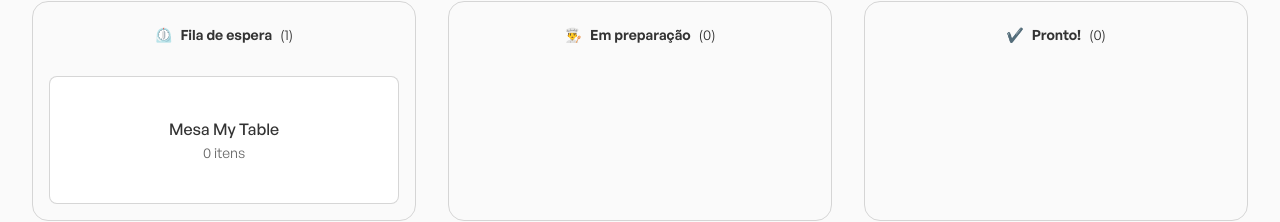
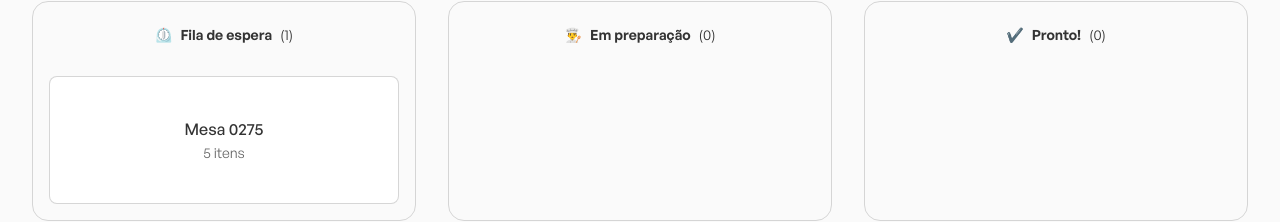
Before and after one commit to VictorTarnovski/react-for-restaurants, a React (Vite) app: page / in a window 1280 px wide. Shown: the part 237-459 px from the top of the page. Built offline with nearby package versions, Linux system fonts and the light colour scheme.

Commit message:
fix values on orderModal

```diff
--- a/src/components/OrderModal/index.tsx
+++ b/src/components/OrderModal/index.tsx
@@ -1,4 +1,3 @@
-// import { Order } from '../../types/Order'
 import { ModalBody, Overlay, OrderDetails } from './styles'
 import closeIcon from '../../assets/images/close-icon.svg'
 import { OrderWithRelatedInfo } from '../../types/Order'
@@ -33,15 +32,19 @@ export const OrderModal = ({ visible, setIsVisible, order }: OrderModalProps) =>
         </div>
 
         <OrderDetails>
-          <strong> Itens </strong>
-
-          {order.orderDishes.map((orderDish) => {
+          <>
+            <strong> Itens </strong>
+            {console.log(order)}
+            {order.orderDishes.map((orderDish) => {
             return (
               <div key={orderDish.id}>
-                {orderDish.dishId}
+                Prato: {orderDish.dish.name}
+                <br/>
+                Quantidade: {orderDish.quantityPerOrder}
               </div>
             )
-          })}
+            })}
+          </>
         </OrderDetails>
       </ModalBody>
     </Overlay>
--- a/src/components/Orders/index.tsx
+++ b/src/components/Orders/index.tsx
@@ -2,16 +2,15 @@ import { OrdersBoard } from '../OrdersBoard'
 import { Container } from './styles'
 import { orders } from '../../mocks/orders'
 import { tables } from '../../mocks/tables'
+import { dishes } from '../../mocks/dishes'
 import { Order, OrderDish, OrderDishWithRelatedInfo, OrderWithRelatedInfo, OrderStatusIcons, OrderStatusLabel } from '../../types/Order'
 import { Table } from '../../types/Table'
-import { Dish } from '../../types/Dish'
 
 const findRelatedTable = (id: string): Table | undefined => {
   return tables.find((table) => table.id === id)
 }
 
 const findRelatedOrderDish = (orderDishes: OrderDish[]): OrderDishWithRelatedInfo[] => {
-  const dishes: Dish[] =[]
   const orderDishesToReturn: OrderDishWithRelatedInfo[] = []
 
   for (const orderDish of orderDishes) {
--- a/src/components/OrdersBoard/index.tsx
+++ b/src/components/OrdersBoard/index.tsx
@@ -25,6 +25,14 @@ export const OrdersBoard = ({ icon, title, orders }: OrdersBoardsProps) => {
     }
   })
 
+  const sumQuantity = (order: OrderWithRelatedInfo): number => {
+    let quantity: number = 0
+    for(const orderDish of order.orderDishes) {
+      quantity = quantity + orderDish.quantityPerOrder
+    }
+    return quantity
+  }
+
   return (
     <Board>
       <OrderModal visible={isModalVisible} setIsVisible={setIsModalVisible} order={selectedOrder}/>
@@ -37,7 +45,7 @@ export const OrdersBoard = ({ icon, title, orders }: OrdersBoardsProps) => {
         <OrdersContainer key={order.id}>
           <button type="button" onClick={() => { return handleOpenModal(order) }}>
             <strong>Mesa {order.table.name}</strong>
-            <span>{order.orderDishes.length} itens</span>
+            <span>{sumQuantity(order)} itens</span>
           </button>
         </OrdersContainer>
       )))}
--- a/src/mocks/dishes.ts
+++ b/src/mocks/dishes.ts
@@ -1,8 +1,16 @@
-import { Table } from '../types/Table'
+import { Dish } from '../types/Dish'
 
-export const tables: Table[] = [
+export const dishes: Dish[] = [
   {
-    id: 'a49d0d4f-5f7a-46bb-a804-ba1a1c8740d3',
-    name: 'My Table'
+    id: '96701939-bf45-44e1-965f-09f456e5ddc3',
+    name: 'Hambúrguer',
+    price: 3200,
+    dishIngredients: []
+  },
+  {
+    id: '96701939-bf45-44e1-965f-09f456e5dd11',
+    name: 'Coca',
+    price: 5000,
+    dishIngredients: []
   }
 ]
--- a/src/mocks/orders.ts
+++ b/src/mocks/orders.ts
@@ -9,9 +9,15 @@ export const orders: Order[] = [
     orderDishes: [
       {
         id: '393f5311-f87a-4a9f-8722-dc4c3ec9c020',
-        orderId: '93690910-3914-4e16-bcf0-d031e234ccc2',
-        dishId: '17c22b06-b716-4a87-ada6-940f18b6e51f',
+        orderId: '6372e48cbcd195b0d3d0f7f3',
+        dishId: '96701939-bf45-44e1-965f-09f456e5ddc3',
         quantityPerOrder: 2
+      },
+      {
+        id: '393f5311-f87a-4a9f-8722-dc4c3ec9c021',
+        orderId: '6372e48cbcd195b0d3d0f7f3',
+        dishId: '96701939-bf45-44e1-965f-09f456e5dd11',
+        quantityPerOrder: 3
       }
     ],
   }
--- a/src/mocks/tables.ts
+++ b/src/mocks/tables.ts
@@ -3,6 +3,6 @@ import { Table } from '../types/Table'
 export const tables: Table[] = [
   {
     id: 'a49d0d4f-5f7a-46bb-a804-ba1a1c8740d3',
-    name: 'My Table'
+    name: '0275'
   }
 ]
```
